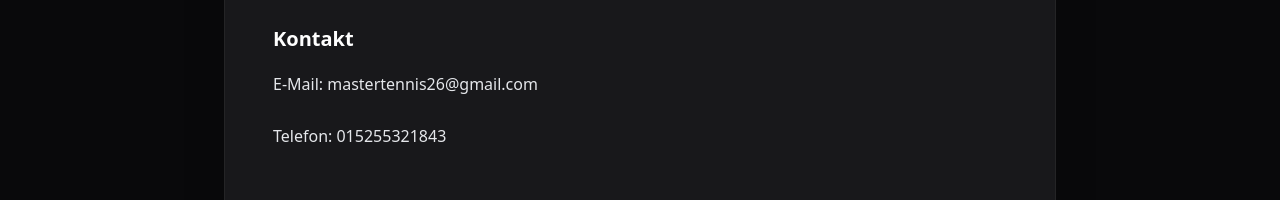
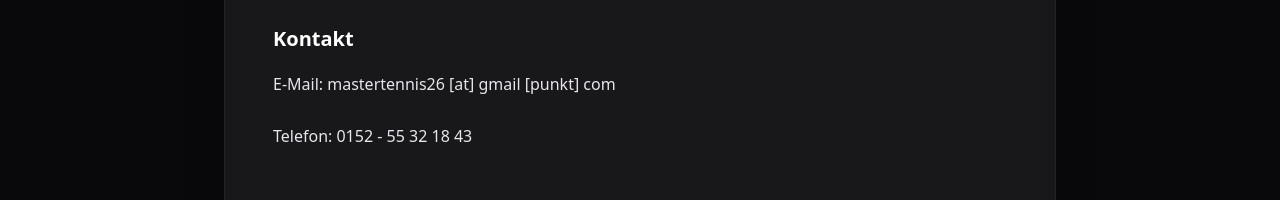
Before and after one commit to LukasW999/mastertennis-website, a SvelteKit app: page /impressum in a window 1280 px wide. Shown: the part 513-713 px from the top of the page. Built offline with nearby package versions, Linux system fonts and the light colour scheme.

Commit message:
Impressumverschleierung

```diff
--- a/src/routes/impressum/+page.svelte
+++ b/src/routes/impressum/+page.svelte
@@ -4,6 +4,7 @@
 </script>
 
 <svelte:head>
+  <meta name="robots" content="noindex, nofollow">
   <title>Impressum | Mastertennis</title>
 </svelte:head>
 
@@ -19,8 +20,8 @@
         <h3>Postanschrift</h3>
         <p class='generator_user_input'>63533 Mainhausen, Erzbergerstraße 6</p>
         <h3>Kontakt</h3>
-        <p>E-Mail: mastertennis26@gmail.com</p>
-        <p>Telefon: 015255321843</p>
+        <p>E-Mail: mastertennis26 [at] gmail [punkt] com</p>
+        <p>Telefon: 0152 - 55 32 18 43</p>
         <h2>Berufshaftpflichtversicherung</h2>
         <p class='generator_user_input'>Baloise Sachversicherung AG Deutschland<br />
         Basler Straße 4<br />
```
